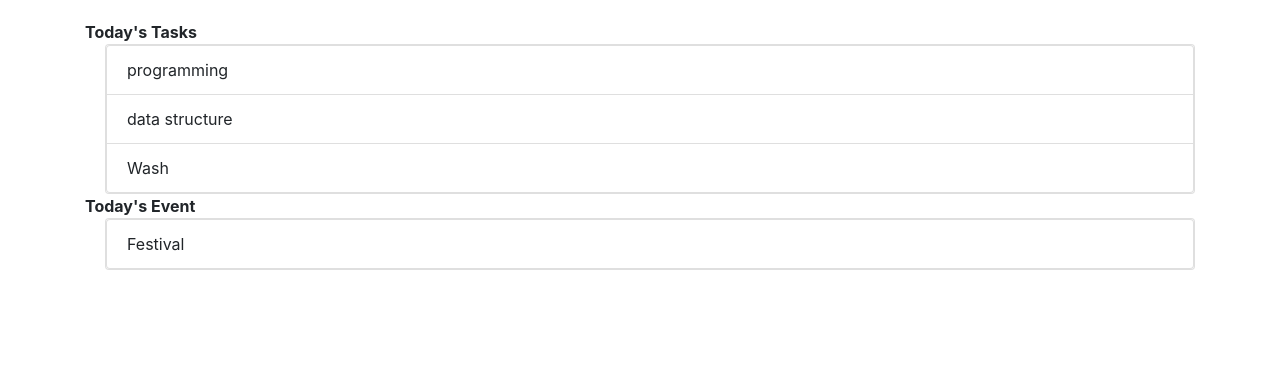
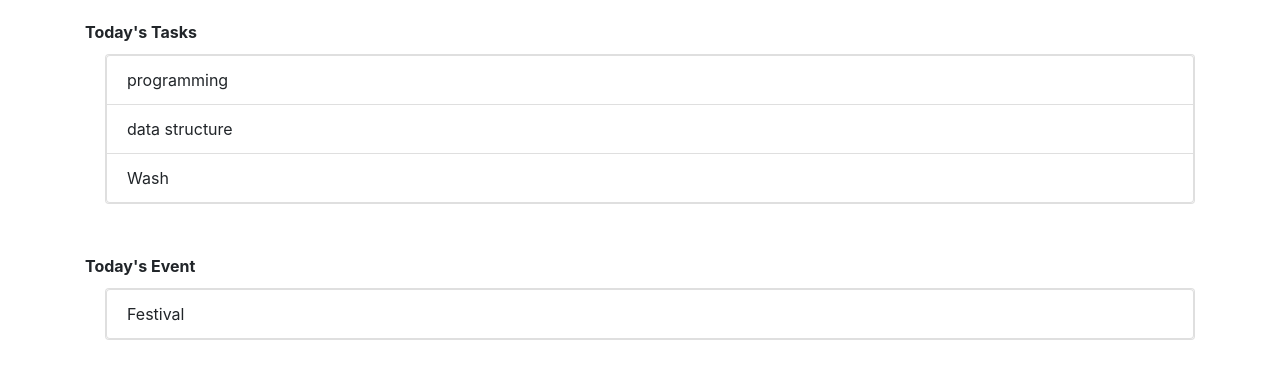
Before and after one commit to Dhakshinn/Planner, a Django app: page / in a window 1280 px wide. Shown: the part 56-435 px from the top of the page. Run offline with Django 3.2, Linux system fonts and the light colour scheme; a user stored in the database is signed in; data comes from the database, SQL or seed files in the repository; both versions use the stored data as it was after the commit; some libraries are stand-ins or nearby versions.

Commit message:
CRUD updated

```diff
--- a/dashboard/templates/dashboard/index.html
+++ b/dashboard/templates/dashboard/index.html
@@ -46,7 +46,7 @@
 <div class="container" style="margin-top:20px;">
     <div>
       <strong>Today's Tasks</strong>
-      <div class="card" style="margin-left:20px;">
+      <div class="card" style="margin-left:20px;margin-top:10px;">
         <ul class="list-group list-group-flus">
             {% for x in tasks_today%}
             {% for a in x.tasks.all %}
@@ -58,9 +58,10 @@
     </div>
 
 
-    <div>
+    {% if events.exists %}
+    <div style="margin-top:50px;">
         <strong>Today's Event</strong>
-      <div class="card" style="margin-left:20px;">
+        <div class="card" style="margin-left:20px;margin-top:10px;">
           <ul class="list-group list-group-flus">
             {% for x in events %}
             <li class="list-group-item">{{x.event_name}}</li>
@@ -68,6 +69,7 @@
           </ul>
         </div>
       </div>
+      {% endif %}
 </div>
 {% endblock %}
 </body>
--- a/event_task/templates/event_task/task.html
+++ b/event_task/templates/event_task/task.html
@@ -13,10 +13,11 @@
                     <tr>
                         <td>{{ x }}</td>
                         <td>
-                            <a href="/event_task/add_task/{{x}}/{{month}}/{{year}}/" style="float:right;">Add</a>
+                                <a href="/event_task/add_task/{{x}}/{{month}}/{{year}}/" style="float:right;margin-left:10px;">add</a>
                             {% for a in all_tasks %}
                                {% if a.month == month %}
                                {% if a.day == x  %}
+                               <a href="{% url 'update_task' a.id  %}" style="float:right;">edit</a>
                                  {% for task in a.tasks.all %}
                                  <div>{{ task.name }}</div>
                                  {% endfor %}
--- a/event_task/templates/event_task/task_add.html
+++ b/event_task/templates/event_task/task_add.html
@@ -11,6 +11,7 @@
             {{ x |attr:'class:form-control'}}
             </div>
             {% endfor %}
+            <strong><a href="{% url 'new_task' %}">+ Add New Task</a></strong>
             <input type="submit" value="CONFIRM DETAILS"  class="btn btn-success btn-block">
         </form>
     </div>
--- a/event_task/urls.py
+++ b/event_task/urls.py
@@ -16,5 +16,7 @@ urlpatterns = [
     url(r'^event/$',views.events,name="event"),
     url(r'^document/$',views.document,name="document"),
     url(r'^task/(?P<month>[0-9]+)/(?P<year>[0-9]+)/$',views.task,name="task"),
+    url(r'^update_task/(?P<pk>[0-9]+)/$',views.task_update.as_view(),name="update_task"),
     url(r'^add_task/(?P<date_code>[0-9]+)/(?P<month_code>[0-9]+)/(?P<year_code>[0-9]+)/$',views.add_task,name="add_task"),
+    url(r'^add_new_task/',views.new_task.as_view(),name="new_task"),
 ]
```
Also changed, not shown: event_task/views.py (+12 -0 lines), db.sqlite3. Lines whose indentation alone changed are shown as unchanged.
